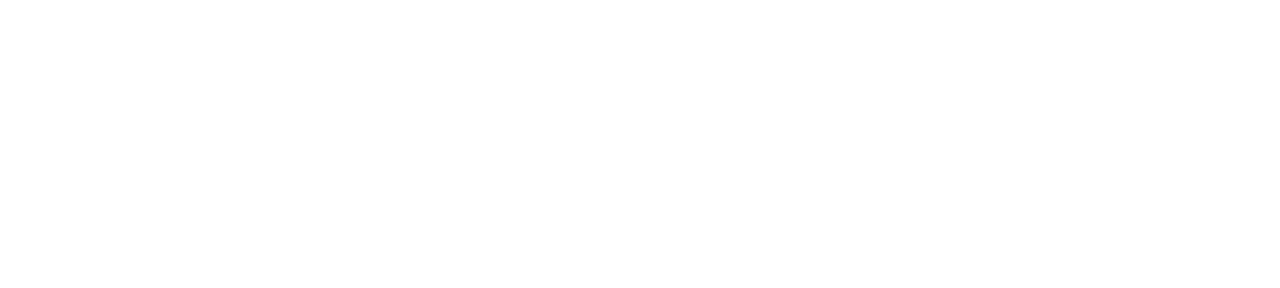
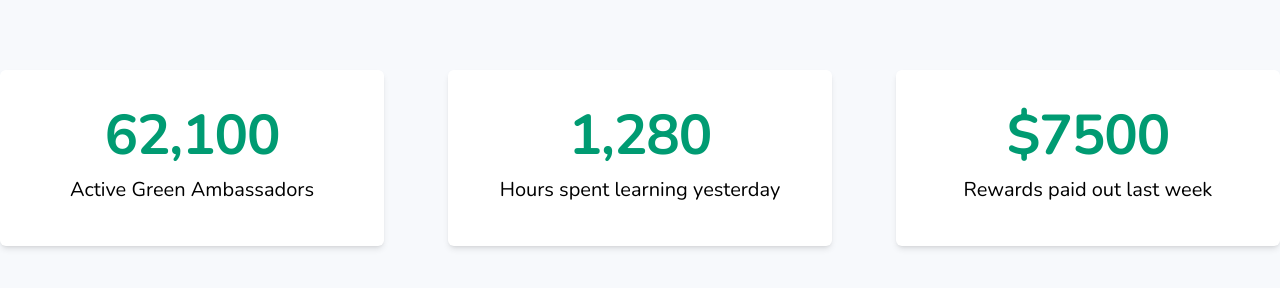
Before and after one commit to mnosumon/greenambassador, a React (Vite) app: page / in a window 1280 px wide. Shown: the part 598-886 px from the top of the page. Before the commit the page ends 800 px from the top, so only its background shows below. Built offline with nearby package versions, Linux system fonts and the light colour scheme.

Commit message:
User count part design done

```diff
--- /dev/null
+++ b/src/components/home/UserCount.jsx
@@ -0,0 +1,35 @@
+import React from "react";
+import Heading from "../utilities/Heading";
+import Peragrap from "../utilities/Peragrap";
+
+const UserCount = () => {
+  return (
+    <div className="bg-[#F7F9FC] py-20">
+      <div className="container mx-auto flex items-center justify-between">
+        <div className="w-[30%] p-10 bg-subHeading shadow-md rounded-md text-center">
+          <Heading className="!text-[56px] mb-3 !text-primary" title="62,100" />
+          <Peragrap
+            className="!text-textColor"
+            title="Active Green Ambassadors"
+          />
+        </div>
+        <div className="w-[30%] p-10 bg-subHeading shadow-md rounded-md text-center">
+          <Heading className="!text-[56px] mb-3 !text-primary" title="1,280" />
+          <Peragrap
+            className="!text-textColor"
+            title="Hours spent learning yesterday"
+          />
+        </div>
+        <div className="w-[30%] p-10 bg-subHeading shadow-md rounded-md text-center">
+          <Heading className="!text-[56px] mb-3 !text-primary" title="$7500" />
+          <Peragrap
+            className="!text-textColor"
+            title="Rewards paid out last week"
+          />
+        </div>
+      </div>
+    </div>
+  );
+};
+
+export default UserCount;
--- a/src/peges/home/Index.jsx
+++ b/src/peges/home/Index.jsx
@@ -1,10 +1,12 @@
 import React from "react";
 import Banner from "../../components/home/Banner";
+import UserCount from "../../components/home/UserCount";
 
 const Home = () => {
   return (
-    <div>
+    <div className="bg-[#F7F9FC]">
       <Banner />
+      <UserCount />
     </div>
   );
 };
```
